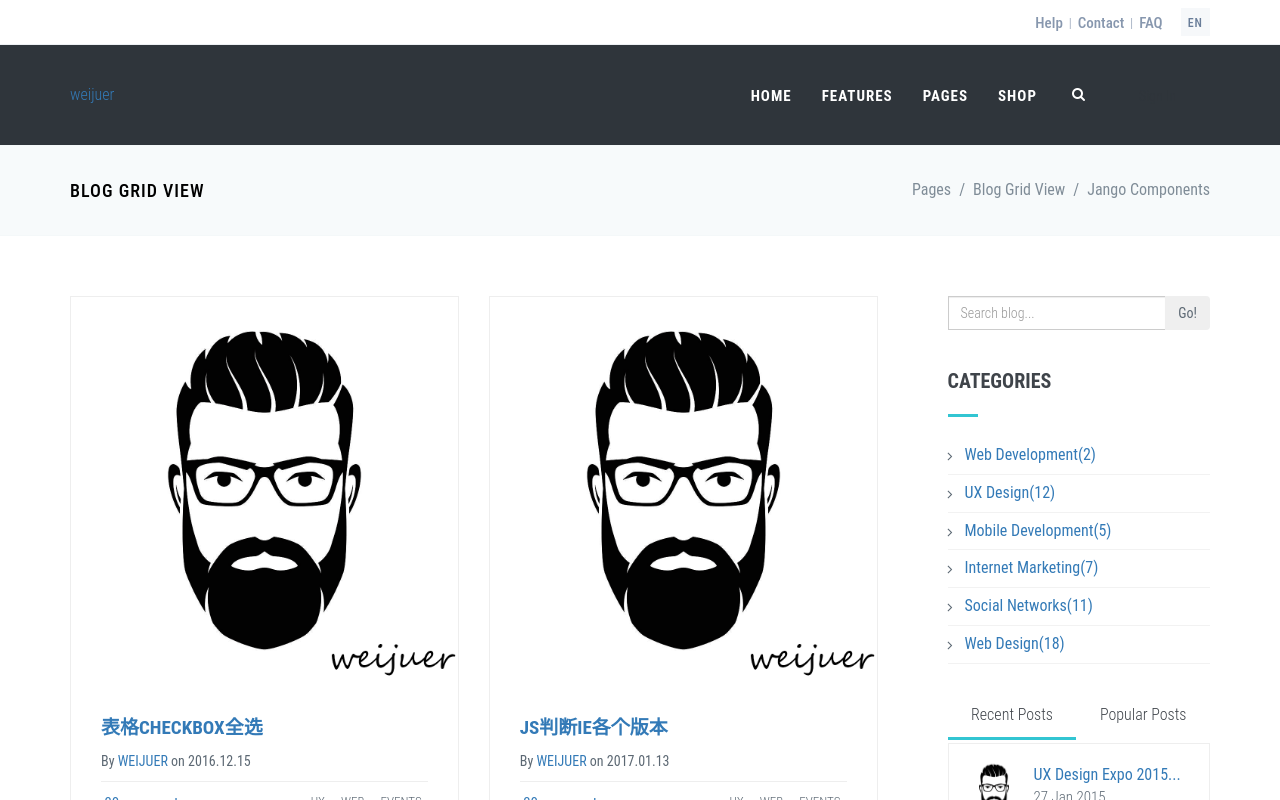
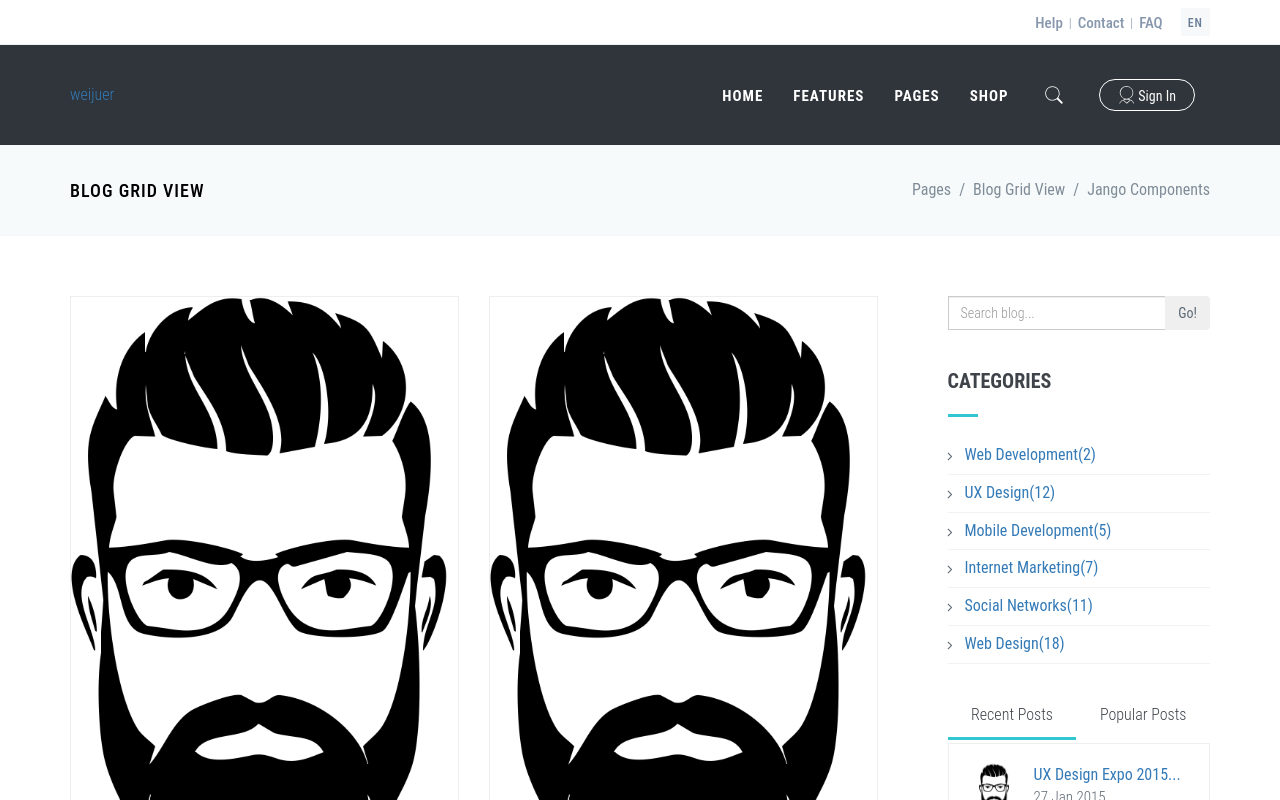
Before and after one commit to weijuer/weijuer.github.io, a Vue app: page / in a window 1280 px wide. Shown: the top 800 px of the page. Built offline with nearby package versions, Linux system fonts and the light colour scheme.

Commit message:
1.使用vue初始化项目； 2.修改logo文件为svg;

```diff
--- a/src/components/header.vue
+++ b/src/components/header.vue
@@ -59,7 +59,8 @@
               <i class="fa fa-ellipsis-v"></i>
             </button>
             <button class="wj-search-toggler" type="button">
-              <i class="fa fa-search"></i>
+              <!--<i class="fa fa-search"></i>-->
+              <svg class="icon" style="width: 1.25em; height: 1.25em;vertical-align: middle;fill: currentColor;overflow: hidden;" viewBox="0 0 1024 1024" version="1.1" xmlns="http://www.w3.org/2000/svg" p-id="29744"><path d="M949.217812 877.584326 728.039535 656.473439c-0.823795-0.826831-1.687501-1.592264-2.574744-2.320858 47.224446-61.931514 75.272371-139.271974 75.272371-223.165686 0-203.455785-164.941204-368.390231-368.405326-368.390231-203.465145 0-368.405326 164.934446-368.405326 368.390231 0 203.456808 164.940181 368.390231 368.405326 368.390231 84.056792 0 161.536525-28.152177 223.529931-75.538417 0.711227 0.86674 1.457248 1.713015 2.261599 2.51938l221.238655 221.140563c16.054285 16.142655 44.891212 13.5936 64.173138-5.716188C962.816062 922.473699 965.334522 893.756657 949.217812 877.584326zM104.860436 430.987918c0-180.849928 146.614063-327.457983 327.471401-327.457983 180.856315 0 327.471401 146.608056 327.471401 327.457983 0 88.709391-35.291184 169.164794-92.582305 228.134861-1.14308 0.980327-2.265693 2.006703-3.353512 3.092431-1.111356 1.111311-2.160288 2.257413-3.161122 3.427052-58.992949 57.419757-139.545797 92.802616-228.374461 92.802616C251.474499 758.445902 104.860436 611.838869 104.860436 430.987918z" p-id="29745"></path></svg>
             </button>
             <button class="wj-cart-toggler" type="button">
               <i class="icon-handbag"></i> <span class="wj-cart-number wj-theme-bg">2</span>
@@ -67,8 +68,7 @@
           </div>
 
           <form class="wj-quick-search" action="#">
-            <input type="text" name="query" placeholder="Type to search..." value="" class="form-control"
-                   autocomplete="off">
+            <input type="text" name="query" placeholder="Type to search..." value="" class="form-control" autocomplete="off">
             <span class="wj-theme-link">×</span>
           </form>
 
@@ -347,13 +347,16 @@
               </li>
 
               <li class="wj-search-toggler-wrapper">
-                <a href="#" class="wj-btn-icon wj-search-toggler"><i class="fa fa-search"></i></a>
+                <a href="#" class="wj-btn-icon wj-search-toggler">
+                  <svg class="icon" style="width: 1.25em; height: 1.25em;vertical-align: middle;fill: currentColor;overflow: hidden;" viewBox="0 0 1024 1024" version="1.1" xmlns="http://www.w3.org/2000/svg" p-id="29744"><path d="M949.217812 877.584326 728.039535 656.473439c-0.823795-0.826831-1.687501-1.592264-2.574744-2.320858 47.224446-61.931514 75.272371-139.271974 75.272371-223.165686 0-203.455785-164.941204-368.390231-368.405326-368.390231-203.465145 0-368.405326 164.934446-368.405326 368.390231 0 203.456808 164.940181 368.390231 368.405326 368.390231 84.056792 0 161.536525-28.152177 223.529931-75.538417 0.711227 0.86674 1.457248 1.713015 2.261599 2.51938l221.238655 221.140563c16.054285 16.142655 44.891212 13.5936 64.173138-5.716188C962.816062 922.473699 965.334522 893.756657 949.217812 877.584326zM104.860436 430.987918c0-180.849928 146.614063-327.457983 327.471401-327.457983 180.856315 0 327.471401 146.608056 327.471401 327.457983 0 88.709391-35.291184 169.164794-92.582305 228.134861-1.14308 0.980327-2.265693 2.006703-3.353512 3.092431-1.111356 1.111311-2.160288 2.257413-3.161122 3.427052-58.992949 57.419757-139.545797 92.802616-228.374461 92.802616C251.474499 758.445902 104.860436 611.838869 104.860436 430.987918z" p-id="29745"></path></svg>
+                </a>
               </li>
 
               <li>
-                <a href="javascript:;" data-toggle="modal" data-target="#login-form"
-                   class="wj-btn btn-no-focus wj-btn-header wj-btn-reg"><i
-                  class="icon-user"></i> Sign In</a>
+                <a href="javascript:;" data-toggle="modal" data-target="#login-form" class="wj-btn btn btn-sm btn-no-focus wj-btn-header wj-btn-white wj-btn-reg">
+                  <svg class="icon" style="width: 1.25em; height: 1.25em;vertical-align: top;fill: currentColor;overflow: hidden;" viewBox="0 0 1024 1024" version="1.1" xmlns="http://www.w3.org/2000/svg" p-id="19024"><path d="M937.217874 992.009265A438.305425 438.305425 0 0 0 628.561873 764.688291a393.119299 393.119299 0 1 0-248.176109 3.823442 441.433696 441.433696 0 0 0-295.447749 228.363731 18.422036 18.422036 0 1 0 34.758559 15.988937 382.344146 382.344146 0 0 1 173.792793-173.792794l208.551352 178.311406a18.422036 18.422036 0 0 0 12.165496 4.518613h6.604126a18.422036 18.422036 0 0 0 12.165496-4.518613l205.770667-176.921064A382.344146 382.344146 0 0 1 903.849658 1007.998202a18.422036 18.422036 0 0 0 34.758559-16.684108zM142.984808 393.466884A356.275227 356.275227 0 0 1 847.888378 320.126326a356.275227 356.275227 0 1 1-704.90357 73.340558z m371.568992 590.895498L328.943097 823.777841a499.132903 499.132903 0 0 1 369.483479 0z" p-id="19025"></path></svg>
+                  Sign In
+                </a>
               </li>
 
             </ul>
@@ -387,9 +390,14 @@
   .wj-btn-reg {
     padding: 6px 18px 4px 18px;
     font-size: 14px;
-    color: #2f353b;
-    border: 1px solid #2f353b;
+    color: #fff;
+    border: 1px solid #fff;
     border-radius: 30px !important;
   }
 
+  .wj-btn-reg.wj-btn-white:hover {
+    color: #2f353b;
+    border: 1px solid #fff;
+    background: #fff;
+  }
 </style>
--- a/src/pages/index.vue
+++ b/src/pages/index.vue
@@ -14,7 +14,8 @@
                     </a>
                   </div>
                 </div>
-                <img class="wj-overlay-object img-responsive" src="/static/global/images/logo.png" alt="">
+
+                <img class="wj-overlay-object img-responsive" src="/static/global/images/wj-logo.svg" alt="">
               </div>
               <div class="wj-body">
                 <div class="wj-title wj-font-bold wj-font-uppercase">
```
Also changed, not shown: static/global/images/wj-logo.svg (added).
